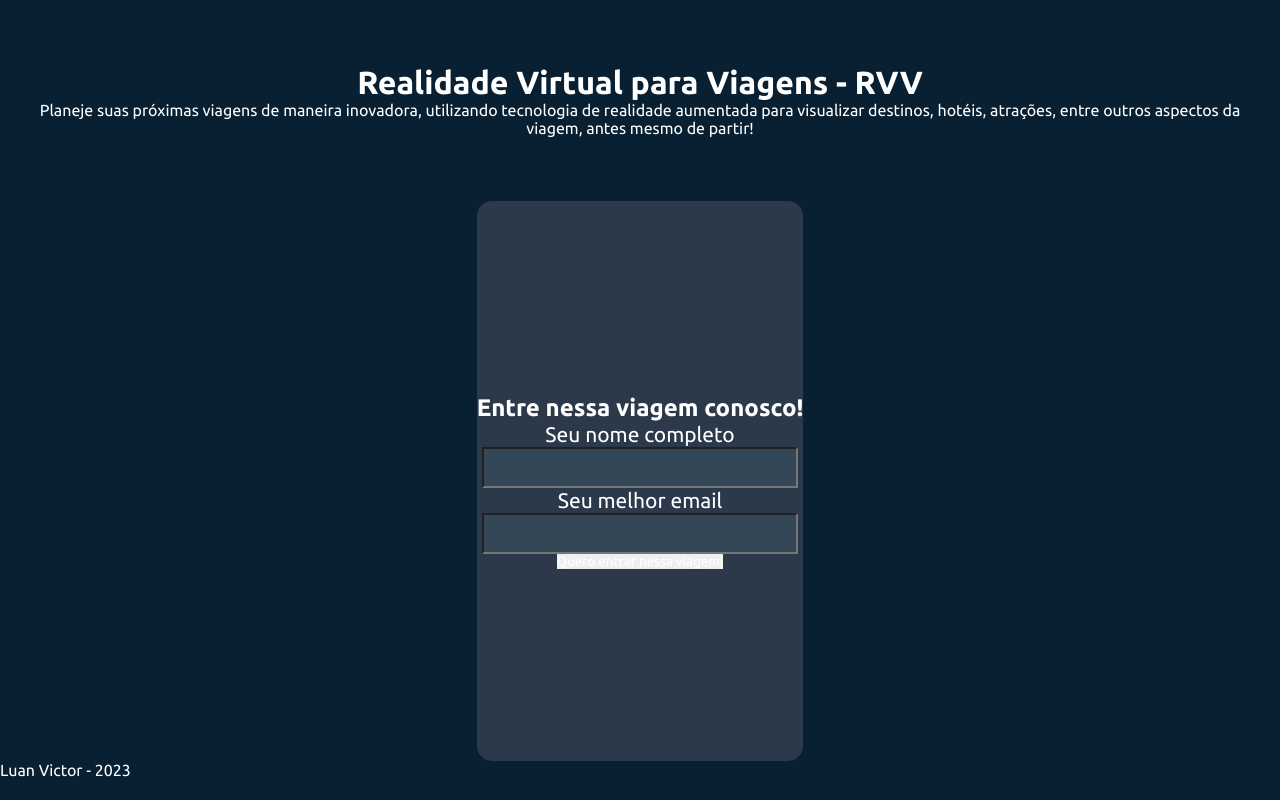
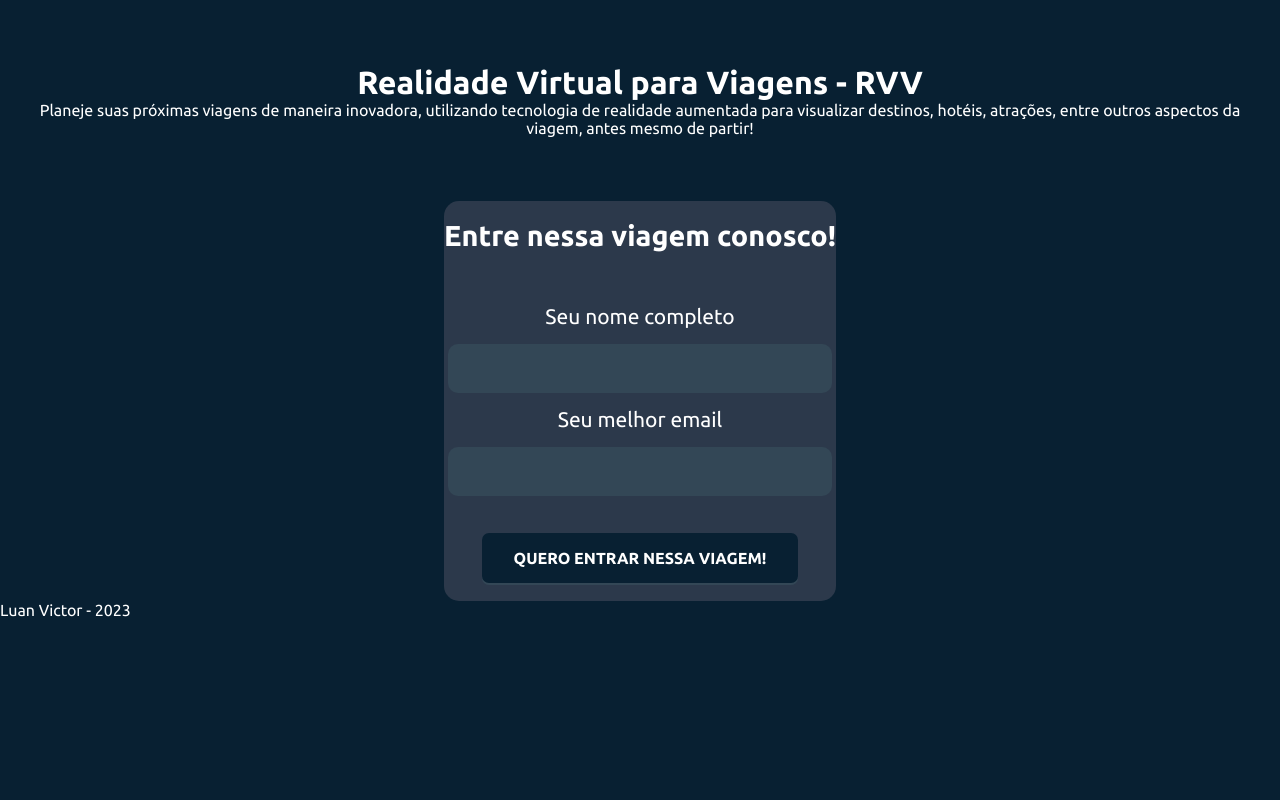
Before and after one commit to Luzin7/100-days-of-react, a React (Vite) app in the folder 006-valid-form/: page / in a window 1280 px wide. Built offline with nearby package versions, Linux system fonts and the light colour scheme.

Commit message:
style: add form style

```diff
--- a/006-valid-form/src/style/form.css
+++ b/006-valid-form/src/style/form.css
@@ -1,29 +1,54 @@
-label{
-  display: block;
-}
-.form__card{
+.form__card {
   display: flex;
   justify-content: center;
   align-items: center;
   text-align: center;
   flex-flow: column wrap;
 }
-
-.form__content{
+.form__content {
   background-color: var(--bg-form__color);
   display: flex;
-  /* justify-content: space-evenly; */
-  justify-content: center;
+  justify-content: space-around;
   align-items: center;
   text-align: center;
   flex-flow: column wrap;
   min-width: 25vw;
-  height: 70vh;
+  height: 50vh;
   border-radius: 15px;
 }
+.form__content h2 {
+  font-size: 1.8em;
+}
 
-.input input{
+.input input {
   background-color: var(--input__color);
   font-size: 1.2em;
-  padding: 7px;
+  border-radius: 10px;
+  padding: 10px 5px;
+  width: 20em;
+  border: solid;
+  border-color: transparent;
+  transition: all 0.2s;
 }
+.input input:focus {
+  border-color: var(--white__color);
+}
+.input label {
+  padding: 0.7em;
+}
+
+.btn {
+  background: var(--bg__color);
+  padding: 1em 2em;
+  border-radius: 7px;
+  text-transform: uppercase;
+  font-weight: 700;
+  color: var(--white__color);
+  font-size: 1em;
+  box-shadow: 0px 2px 0px var(--input__color);
+  transition: all 0.2s;
+}
+.btn:hover {
+  transform: scale(1.05);
+  box-shadow: 0px 4px 0px var(--input__color);
+}
```
